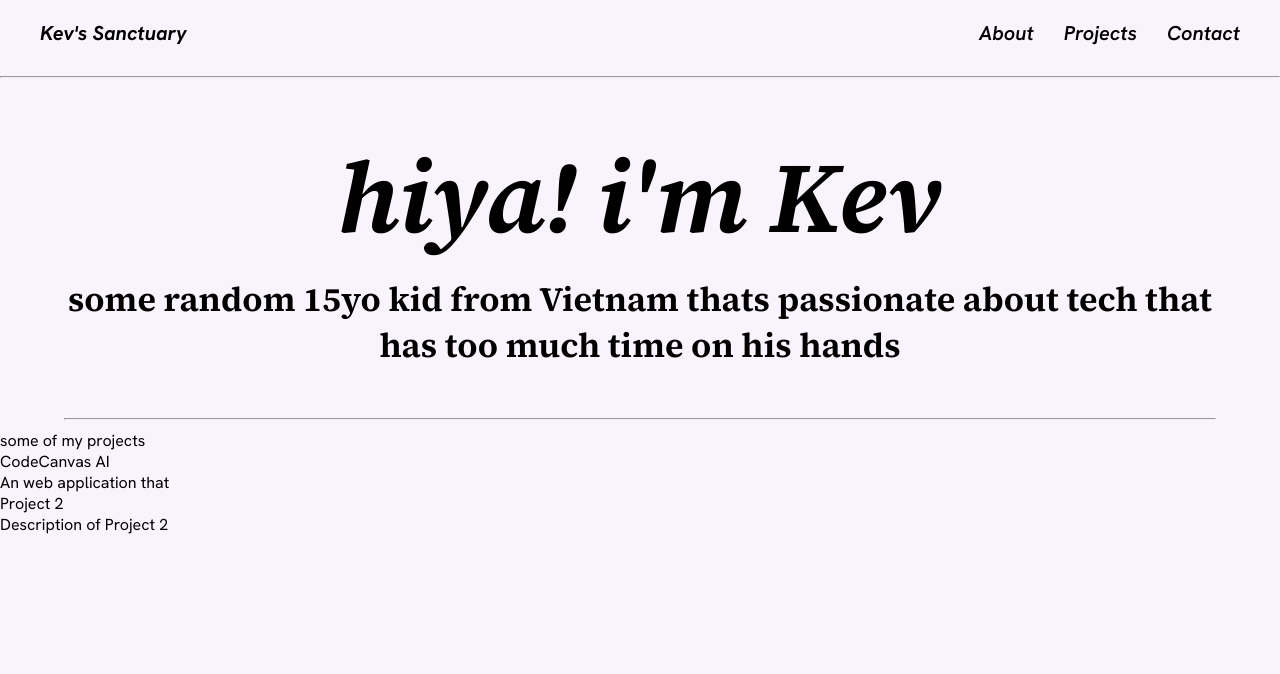
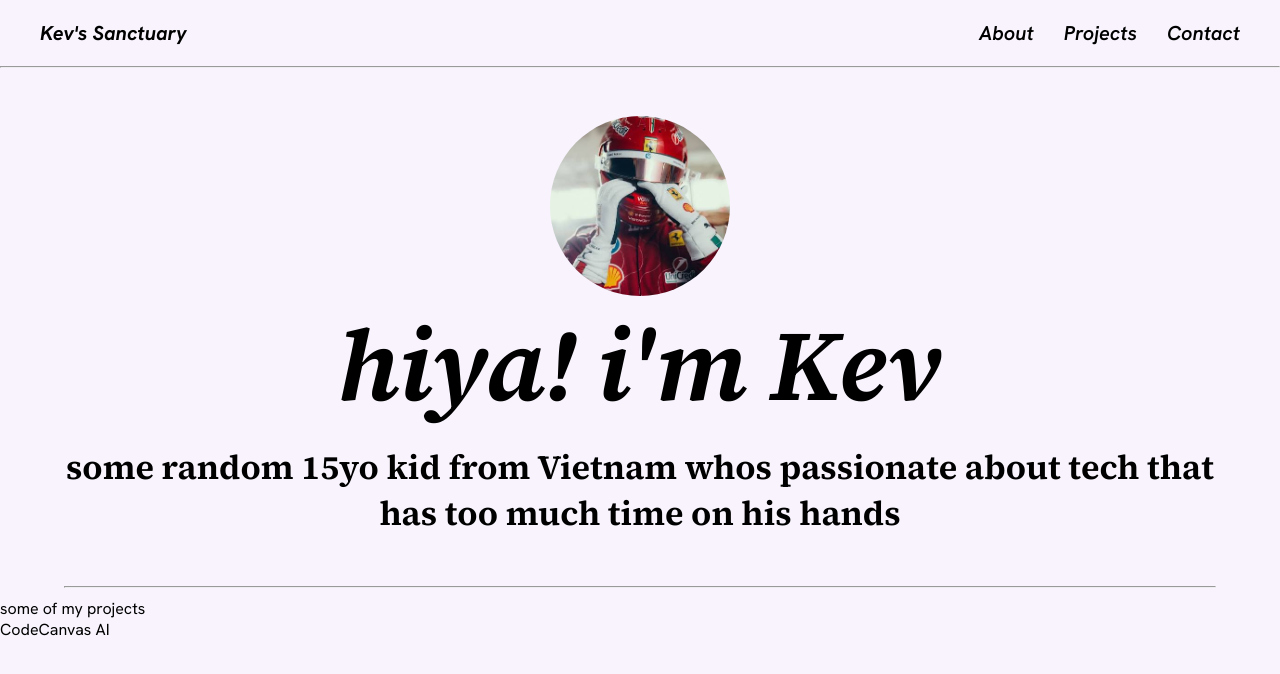
Before and after one commit to g-khang-1211/kev-site, a plain HTML site: page index.html in a window 1280 px wide. Drawn offline with Linux system fonts and the light colour scheme.

Commit message:
feat: added pfp and site picture

```diff
--- a/index.css
+++ b/index.css
@@ -67,6 +67,13 @@ nav {
     margin: 50px 0;
 }
 
+.pfp {
+    width: 180px;        /* Adjust size as needed */
+    height: 180px;
+    border-radius: 50%;  /* Makes the profile picture circular */
+    object-fit: cover;   /* Prevents the image from stretching */
+}
+
 .intro-title {
     font-size: 100px;
     font-style: italic;
--- a/index.html
+++ b/index.html
@@ -11,6 +11,7 @@
 
     <!-- Styles -->
     <link rel="stylesheet" href="index.css">
+    <link rel="icon" type="image/jpeg" href="./assets/site_logo.png">
 
     <title>Kev's Sanctuary</title>
 </head>
@@ -24,13 +25,15 @@
             <p><a class="nav-link" href="#contact">Contact</a></p>
         </div>
     </nav>
+     <hr style="width:100%; margin-top:0; position:fixed">
 
-    <hr style="width:100%">
 
     <main>
         <div class="hero" id="about">
+            <img src="./assets/hackclub_pfp.jpeg" class="pfp" alt="My hackclub profile picture!">
+
             <p class="intro-title">hiya! i'm Kev</p>
-            <p class="intro-text">some random 15yo kid from Vietnam thats passionate about tech that has too much time on his hands</p>
+            <p class="intro-text">some random 15yo kid from Vietnam whos passionate about tech that has too much time on his hands</p>
         </div>
 
         <hr>
@@ -41,11 +44,11 @@
             <div class="project-list">
                 <div class="project">
                     <p class="project-name">CodeCanvas AI</p>
-                    <p class="project-description">An web application that </p>
+                    <p class="project-description"></p>
                 </div>
                 <div class="project">
-                    <p class="project-name">Project 2</p>
-                    <p class="project-description">Description of Project 2</p>
+                    <p class="project-name"></p>
+                    <p class="project-description"></p>
                 </div>
             </div>
     </main>
```
Also changed, not shown: assets/hackclub_pfp.jpeg (added), assets/site_logo.png (added).
